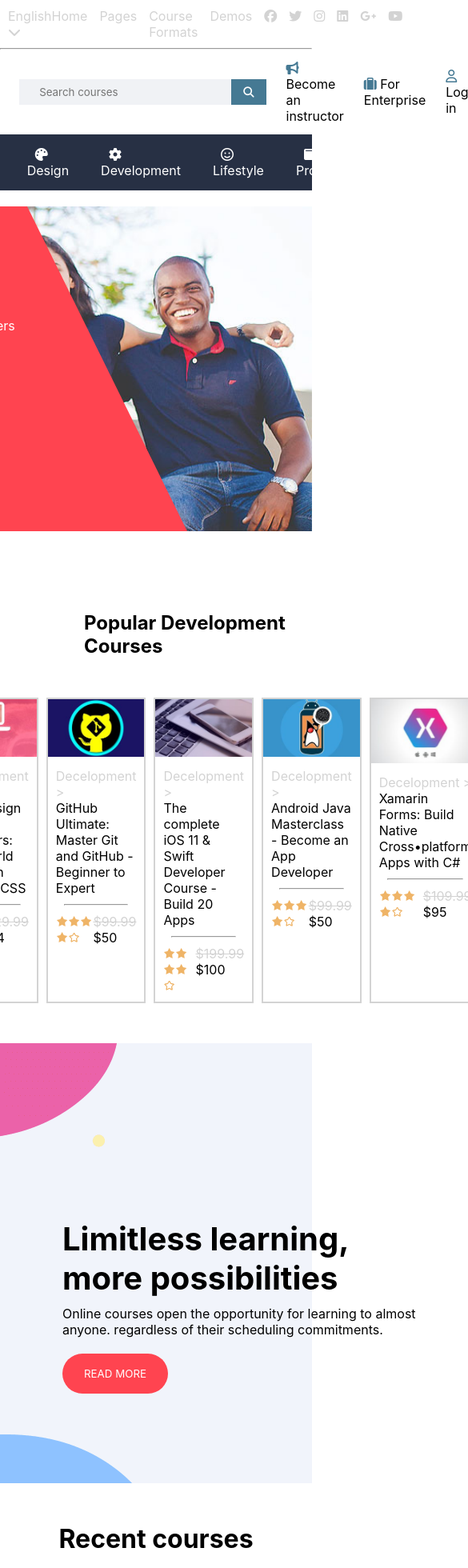
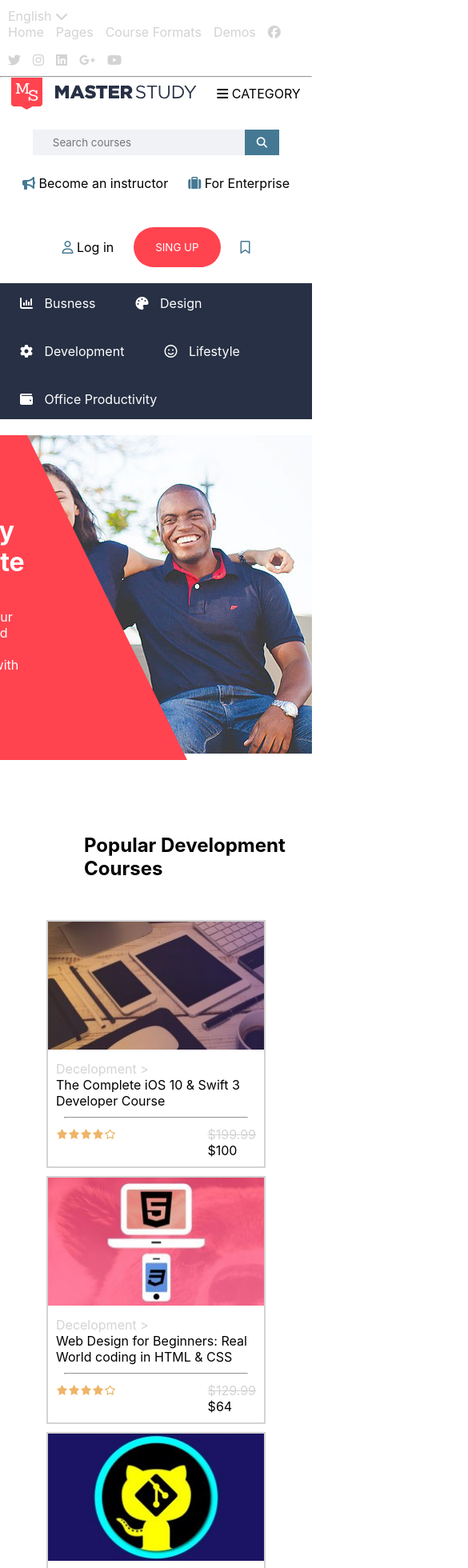
Before and after one commit to Aranel9966/Progetto-HTML-VueJS, a Vue app: page / in a window 390 px wide. Shown: the top 1960 px of the page at 80% size, 585 px wide, since content can reach past the window. Built offline with nearby package versions, Linux system fonts and the light colour scheme.

Commit message:
add responsive

```diff
--- a/src/components/AppCard.vue
+++ b/src/components/AppCard.vue
@@ -77,4 +77,9 @@ export default {
     }
 
 }
+@media only screen and (max-width: 690px) {
+  .row{
+    flex-wrap: wrap;
+  }
+}
 </style>
--- a/src/components/AppFooter.vue
+++ b/src/components/AppFooter.vue
@@ -49,6 +49,8 @@ footer{
     color: white;
     .footer-top{
         display: flex;
+        flex-wrap: wrap;
+
         justify-content: center;
         gap: 120px;
         padding: 30px;
@@ -70,7 +72,7 @@ footer{
         display: flex;
         align-items: center;
         gap: 20px;
-        width: 1200px;
+        max-width: 1200px;
         margin: auto;
         padding: 20px;
         img{
--- a/src/components/AppHeader.vue
+++ b/src/components/AppHeader.vue
@@ -53,22 +53,26 @@ nav{
     max-width: 1300px;
     margin: auto;
     display: flex;
+    flex-wrap: wrap;
     justify-content: space-between;
     padding: 10px;
     color: lightgrey;
     ul{
       list-style-type: none;
       display: flex;
+      flex-wrap: wrap;
       flex-direction: row;
       gap: 15px;
     }
   }
   .nav-bot{
     display: flex;
+    flex-wrap: wrap;
     flex-direction: row;
     justify-content: center;
     gap: 25px;
     align-items: center;
+
 
     div{
       display: flex;
--- a/src/components/AppJumbotron.vue
+++ b/src/components/AppJumbotron.vue
@@ -62,14 +62,15 @@ h2{
     padding: 15px;
     margin-bottom: 20px;
     ul{
+        display: flex;
+        flex-wrap: wrap;
+        flex-direction: row;
+        gap: 40px;
+        list-style-type: none;
         a{
         text-decoration: none;
         color: white;
         }
-        display: flex;
-        flex-direction: row;
-        gap: 40px;
-        list-style-type: none;
         span{
             padding: 10px;
         }
@@ -90,7 +91,7 @@ h2{
         top: 0;
         left: 0;
         .text{
-            width: 400px;
+            max-width: 400px;
             color: white;
             position: absolute;
             top: 100px;
@@ -101,7 +102,7 @@ h2{
         display: flex;
         justify-content: flex-end;
         img{
-            width: 1000px;
+            max-width: 1000px;
         }
     }
 }
--- a/src/components/AppMainBot.vue
+++ b/src/components/AppMainBot.vue
@@ -81,6 +81,7 @@ export default {
 }
 .container{
     display: flex;
+    flex-wrap: wrap;
     flex-direction: row;
     justify-content: center;
     padding: 40px;
@@ -97,7 +98,7 @@ export default {
             }
         }
         .text-container{
-            width: 400px;
+            max-width: 400px;
             padding: 50px;
             p{
                 color: gray;
@@ -113,7 +114,7 @@ export default {
     .text{
         line-height:32px;
         height: 450px;
-        width: 600px;
+        max-width: 600px;
         background-color: white;
         position: absolute;
         left: 500px;
@@ -124,4 +125,14 @@ export default {
         gap: 20px;
     }
 }
+@media only screen and (max-width: 1105px) {
+  .container-bot{
+        .text{
+            left: 0px;
+        }
+    }
+    .left-container,.right-container{
+        flex-wrap: wrap;
+    }
+}
 </style>
--- a/src/components/AppMainMid.vue
+++ b/src/components/AppMainMid.vue
@@ -71,7 +71,7 @@ export default {
         background-color: #ff4450;
         padding: 30px;
         .text{
-            width: 700px;
+            max-width: 700px;
         }
         .form{
             input{
--- a/src/components/AppMainTop.vue
+++ b/src/components/AppMainTop.vue
@@ -49,7 +49,7 @@ export default {
         position: absolute;
         top: 40%;
         left: 20%;
-        width: 450px;
+        max-width: 450px;
         h1{
             font-size: 40px;
             padding-bottom: 10px;
@@ -61,6 +61,7 @@ export default {
     height: 130px;
     .menu{
         ul{
+            flex-wrap: wrap;
             justify-content: center;
             margin: 50px;
             gap: 25px;
```
